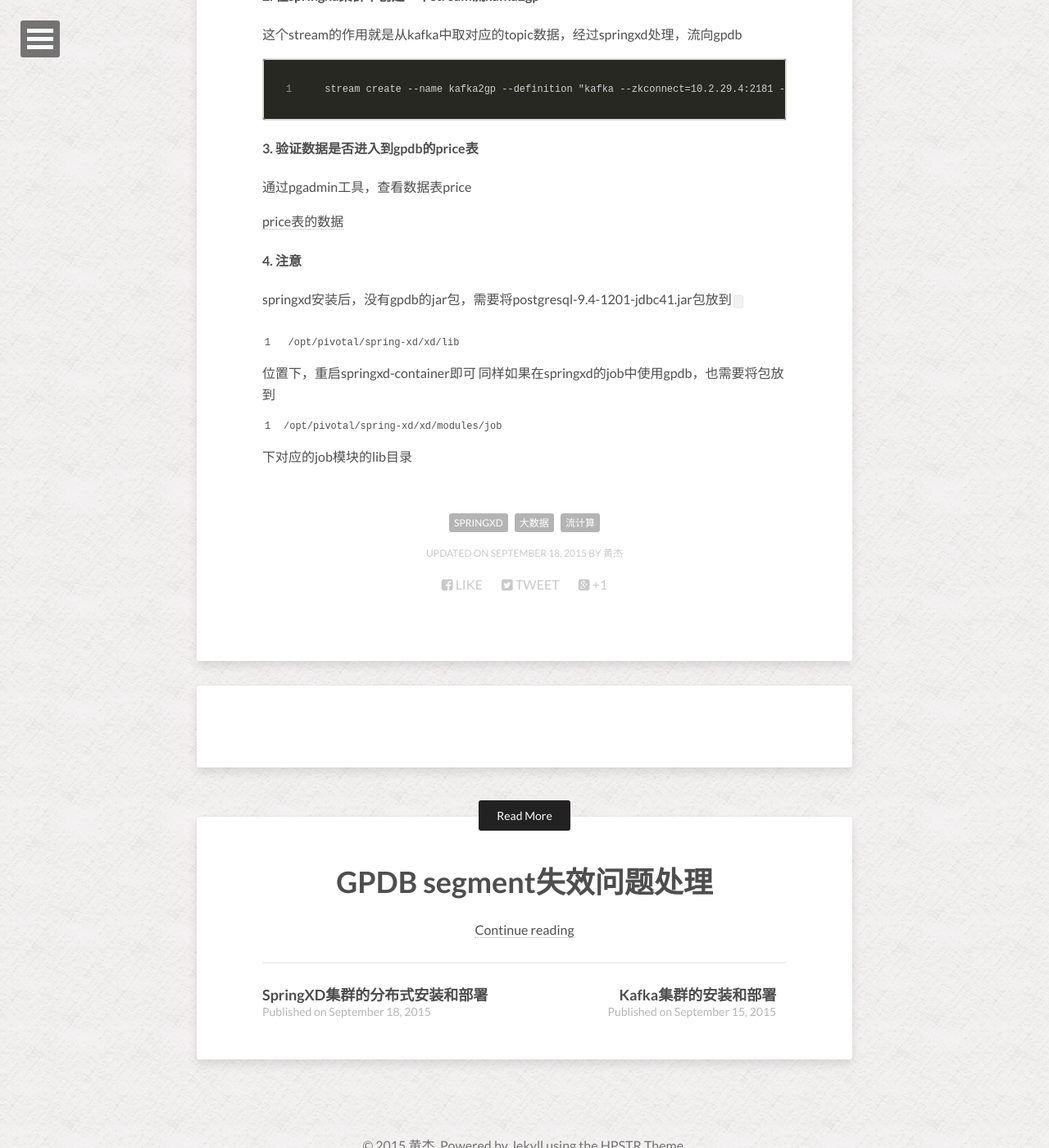
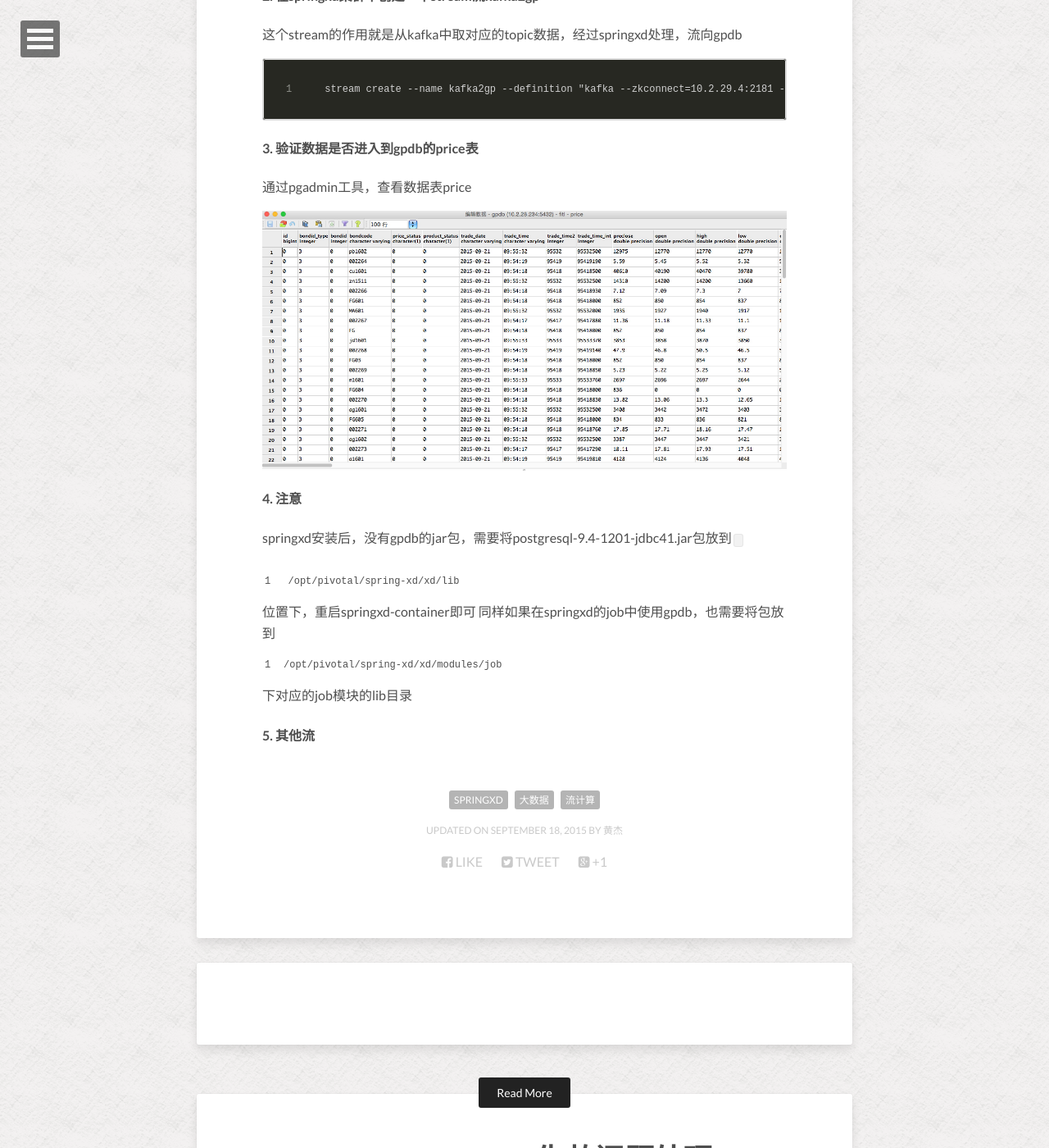
Before and after one commit to hj1984930/hj1984930.github.io, a Jekyll site: the page built from _posts/2015-09-20-Springxd-example.md, in a window 1280 px wide and 1400 px high, scrolled down 2602 px. Shown: the whole window at 82% size. Built offline with Jekyll 4.4.1, drawn with Linux system fonts in a browser that asks for light colours; nearby versions of some CDN libraries; comment, search, counter and statistics services are not loaded.

Commit message:
add springxd example

```diff
--- a/_posts/2015-09-20-Springxd-example.md
+++ b/_posts/2015-09-20-Springxd-example.md
@@ -129,9 +129,12 @@ stream create --name kafka2gp --definition "kafka --zkconnect=10.2.29.4:2181 --t
 ####3. 验证数据是否进入到gpdb的price表
 通过pgadmin工具，查看数据表price
 
-[price表的数据](/images/gpdb-price.png)
+![price表的数据](/images/gpdb-price.png)
 
 
 ####4. 注意
 springxd安装后，没有gpdb的jar包，需要将postgresql-9.4-1201-jdbc41.jar包放到`/opt/pivotal/spring-xd/xd/lib`位置下，重启springxd-container即可
 同样如果在springxd的job中使用gpdb，也需要将包放到`/opt/pivotal/spring-xd/xd/modules/job`下对应的job模块的lib目录
+
+
+####5. 其他流
```
